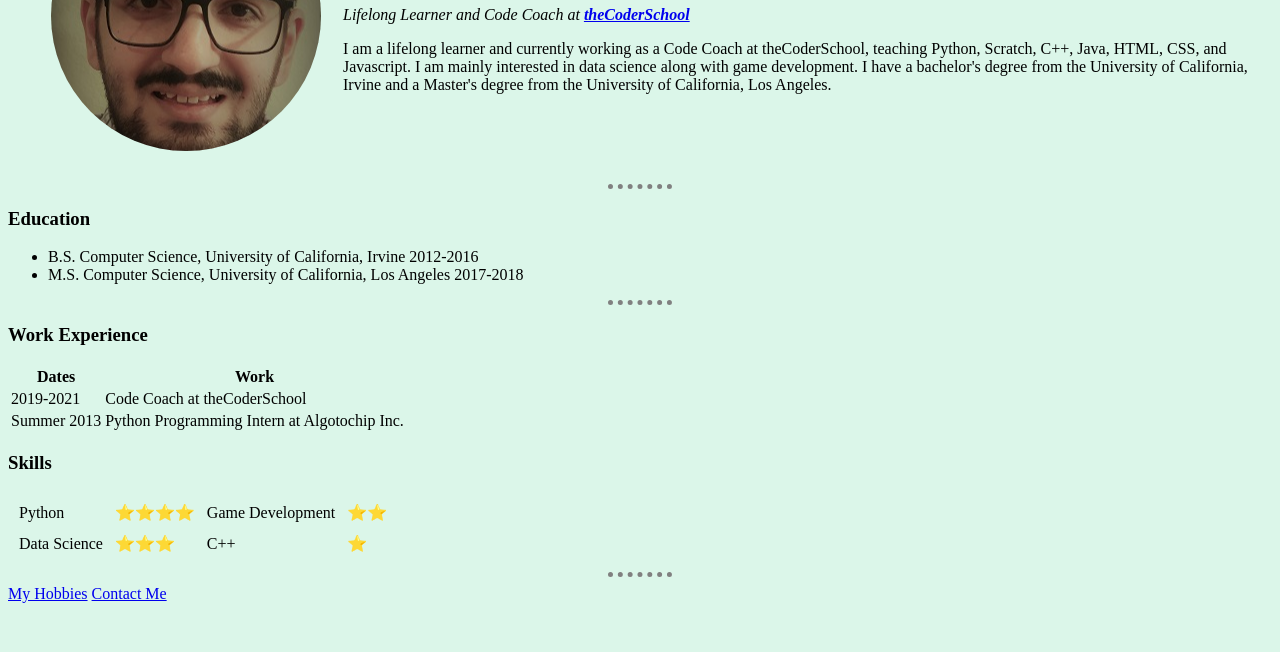
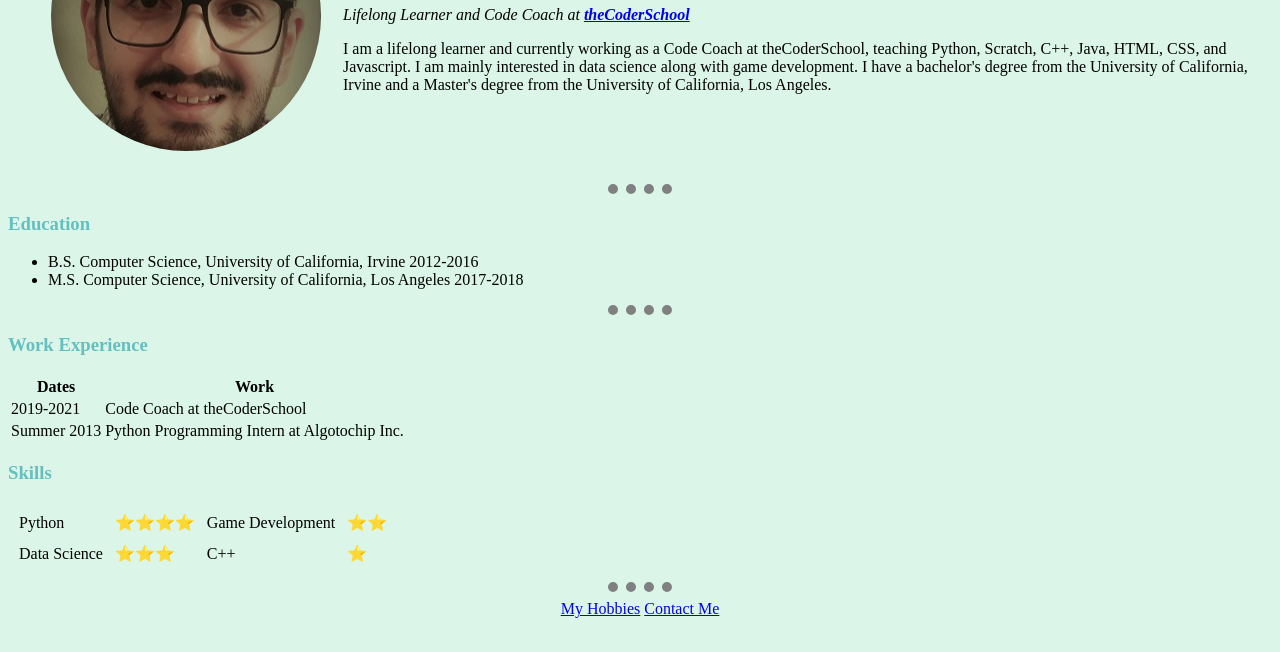
Before and after one commit to cyrustabatab/PortfolioWebsite, a plain HTML site: page index.html in a window 1280 px wide. Shown: the part 148-800 px from the top of the page. Drawn offline with Linux system fonts and the light colour scheme.

Commit message:
added external stylesheet

```diff
--- /dev/null
+++ b/css/styles.css
@@ -0,0 +1,16 @@
+body {
+    background-color: #DBF6E9;
+}
+
+hr {
+    border-style: dotted none none none;
+    border-color: grey;
+    border-width: 10px;
+    width: 5%;
+}
+
+
+h1,h3 {
+    color: #66BFBF;
+
+}
--- a/index.html
+++ b/index.html
@@ -4,19 +4,7 @@
         <meta charset='utf-8'>
         <title>&#127934 My Web Site</title>
         <link rel='icon' href='python.png'>
-
-        <style>
-            body {
-                background-color: #DBF6E9;
-            }
-
-            hr {
-                border-style: dotted none none none;
-                border-color: grey;
-                border-width: 5px;
-                width: 5%;
-            }
-        </style>
+        <link rel='stylesheet' href='css/styles.css'>
     </head>
 
     <body>
@@ -76,8 +64,10 @@
         </table>
 
         <hr>
+        <center>
         <a href="hobbies.html">My Hobbies</a>
         <a href="contact.html">Contact Me</a>
+        </center>
     </body>
 
 
```
Also changed, not shown: contact.html (+1 -0 lines), hobbies.html (+1 -0 lines).
